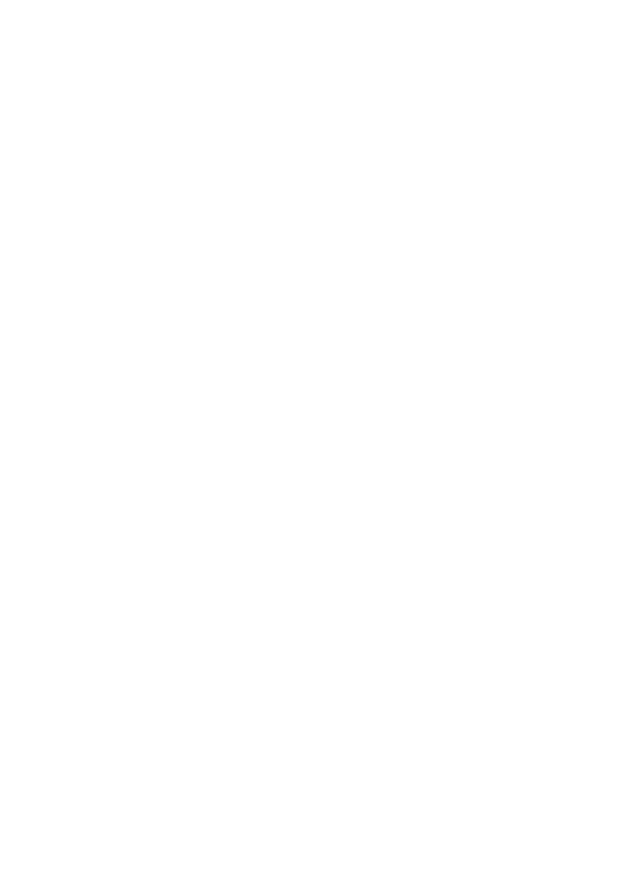
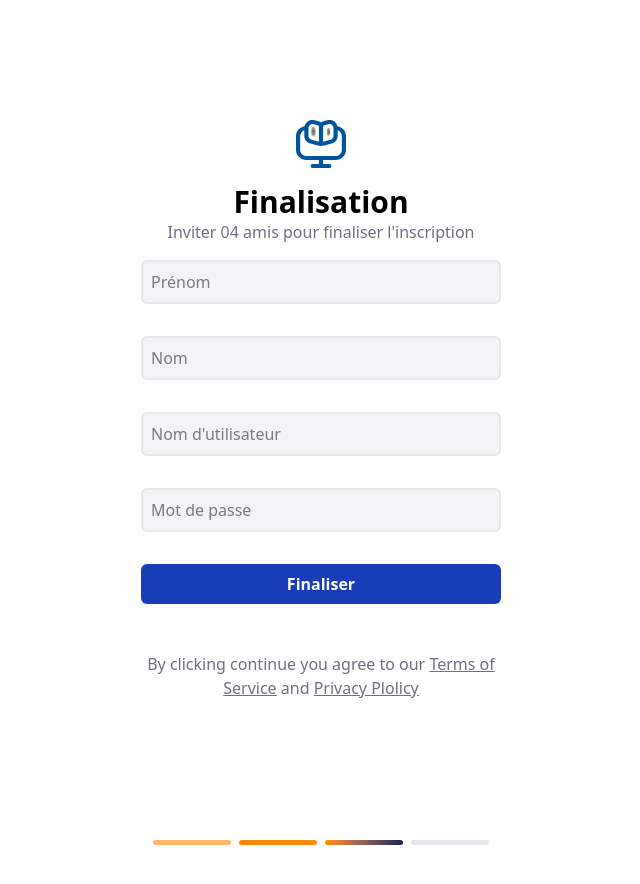
Before and after one commit to Worketyamo-Students/aws-labs-fred, a React (Vite) app in the folder vite-project/: page /finalisation in a window 1280 px wide. Before the commit this address had no page. Shown: the top 884 px of the page, without its empty margins (319-959 px from the left). Before the commit the page ends 800 px from the top, so only its background shows below. Built offline with nearby package versions, Linux system fonts and the light colour scheme.

Commit message:
verification OTP

```diff
--- a/vite-project/pages/FinalizePage.tsx
+++ b/vite-project/pages/FinalizePage.tsx
@@ -0,0 +1,85 @@
+import { useNavigate, useLocation } from 'react-router-dom';
+import { useState } from 'react';
+import icon from '../src/assets/Clip path group.svg'
+
+const FinalisationPage = () => {
+  const navigate = useNavigate();
+  const location = useLocation();
+  const email = location.state?.email || '';
+
+  const [formData, setFormData] = useState({
+    firstName: '',
+    lastName: '',
+    username: '',
+    password: '',
+  });
+
+  const handleChange = (e: React.ChangeEvent<HTMLInputElement>) => {
+    setFormData({ ...formData, [e.target.name]: e.target.value });
+  };
+
+  const handleSubmit = () => {
+    navigate('/bienvenue', { state: { name: formData.firstName } });
+  };
+
+  return (
+    <div className="p-10 mt-20 flex flex-col items-center justify-center gap-4">
+        <img src={icon} alt="" className='h-12'/>
+        <div className='flex flex-col justify-center items-center'>
+            <h2 className="text-3xl font-bold">Finalisation</h2>
+            <p className="text-gray-500">Inviter 04 amis pour finaliser l'inscription</p>
+        </div>        <input
+          name="firstName"
+          type="text"
+          placeholder="Prénom"
+          value={formData.firstName}
+          onChange={handleChange}
+          className="border-2 p-2 w-90 mb-4 rounded-md border-gray-200 bg-gray-100 outline-none"
+
+        />
+        <input
+          name="lastName"
+          type="text"
+          placeholder="Nom"
+          value={formData.lastName}
+          onChange={handleChange}
+          className="border-2 p-2 w-90 mb-4 rounded-md border-gray-200 bg-gray-100 outline-none"
+
+        />
+        <input
+          name="username"
+          type="text"
+          placeholder="Nom d'utilisateur"
+          value={formData.username}
+          onChange={handleChange}
+          className="border-2 p-2 w-90 mb-4 rounded-md border-gray-200 bg-gray-100 outline-none"
+
+        />
+        <input
+          name="password"
+          type="password"
+          placeholder="Mot de passe"
+          value={formData.password}
+          onChange={handleChange}
+          className="border-2 p-2 w-90 mb-4 rounded-md border-gray-200 bg-gray-100 outline-none"
+        />
+        <button
+          onClick={handleSubmit}
+          className="bg-blue-800 text-white font-bold px-4 py-2 rounded-md hover:bg-blue-600 transition duration-300 w-90"
+        >
+          Finaliser
+        </button>
+        <div className='flex w-90 m-8 items-center justify-center text-center'>
+            <p className='text-gray-500'>By clicking continue you agree to our <span className='underline cursor-pointer'>Terms of Service</span> and <span className='underline cursor-pointer'>Privacy Plolicy</span></p>
+        </div>
+        <div className='mt-20 flex w-90 items-centerh-20 justify-center m-4 p-3 gap-2'>
+            <div className='h-[5px] w-1/4 rounded-2xl bg-orange-300'></div>
+            <div className='h-[5px] w-1/4 rounded-2xl bg-orange-400'></div>
+            <div className='h-[5px] w-1/4 rounded-2xl bg-gradient-to-r from-orange-400 to-blue-950 from-5%'></div>
+            <div className='h-[5px] w-1/4 rounded-2xl bg-gray-200'></div>
+        </div>
+    </div>
+  );
+};
+
+export default FinalisationPage;
--- a/vite-project/pages/OtpPage.tsx
+++ b/vite-project/pages/OtpPage.tsx
@@ -28,7 +28,7 @@
     }
   return (
     <div className=" m-9 p-6 flex items-center justify-center">
-      <div className="mt-20 rounded w-full max-w-sm text-center flex gap-7 flex-col justify-center items-center">
+      <div className="mt-20 w-full max-w-sm text-center flex gap-7 flex-col justify-center items-center">
         <img src={icon} alt="" className='h-12'/>
         <div className='flex flex-col gap-0'>
             <h2 className="text-2xl font-bold">Vérification OTP</h2>
--- a/vite-project/pages/SignupPage.tsx
+++ b/vite-project/pages/SignupPage.tsx
@@ -20,15 +20,15 @@
     <div className="flex flex-col items-center justify-center m-5 p-5">
       <form
         onSubmit={handleSubmit}
-        className=" p-8 w-full flex justify-center gap-9 items-center flex-col"
+        className=" p-8 flex justify-center gap-9 items-center flex-col"
       >
         <img src={icon} alt="" className='h-10' />
-        <div className='flex flex-col items-center justify-center w-full '>
+        <div className='flex flex-col items-center justify-center'>
             <h2 className="text-2xl font-bold ">Creation de compte</h2>
             <p className='text-[15px] text-gray-500 text-center'>Rentree vos informations pour créer votre compte</p>
         </div>
-        <div>
-            <label htmlFor="" className='font-bold'>Email</label>
+        <div className='flex flex-col justify-center w-100'>
+            <label htmlFor="" className='text-gray-500 font-bold'>Email</label>
             <input
                 type="email"
                 placeholder="abc@example.com"
@@ -37,7 +37,7 @@
                 className="border-2 p-2 w-full mb-4 rounded-xl border-gray-200 bg-gray-100 outline-none"
                 required
             />
-        <label htmlFor="" className='font-semibold'>Mot de passe</label>
+            <label htmlFor="" className='text-gray-500 font-bold'>Mot de passe</label>
             <input
                 type="password"
                 placeholder="Mot de passe"
@@ -69,7 +69,7 @@
             </div>
         </div>
       </form>
-       <div className='flex items-centerh-20 w-full justify-center m-4 p-3 gap-2'>
+       <div className='flex items-centerh-20 justify-center m-4 p-3 gap-2 w-100'>
         <div className='h-[5px] w-1/4 rounded-2xl bg-orange-300'></div>
         <div className='h-[5px] w-1/4 rounded-2xl bg-gray-200'></div>
         <div className='h-[5px] w-1/4 rounded-2xl bg-gray-200'></div>
--- a/vite-project/routes/AppRoute.tsx
+++ b/vite-project/routes/AppRoute.tsx
@@ -1,13 +1,14 @@
 import { Route, Routes } from 'react-router-dom';
 import SignupPage from '../pages/SignupPage';
 import OtpPage from '../pages/OtpPage';
-//import FinalizePage from '../pages/FinalizePage';
+import FinalizePage from '../pages/FinalizePage';
 
 export default function AppRoutes() {
     return (
         <Routes>
         <Route path="/" element={<SignupPage />} />
         <Route path="/otp" element={<OtpPage />} />
+        <Route path="/finalisation" element={<FinalizePage/>} />
         </Routes>
     );
 }
```
Lines whose indentation alone changed are shown as unchanged.
